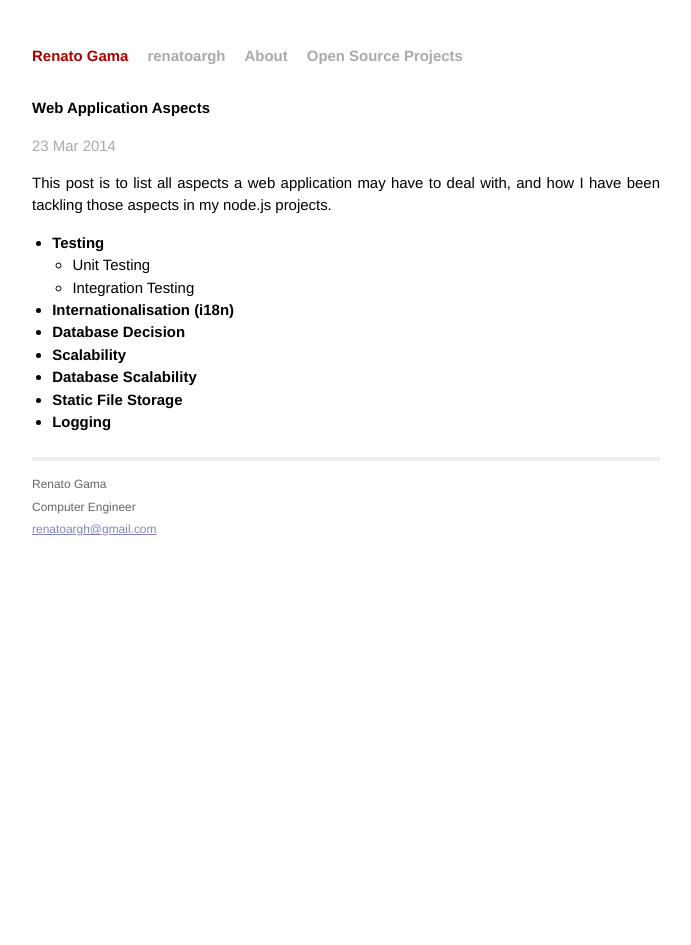
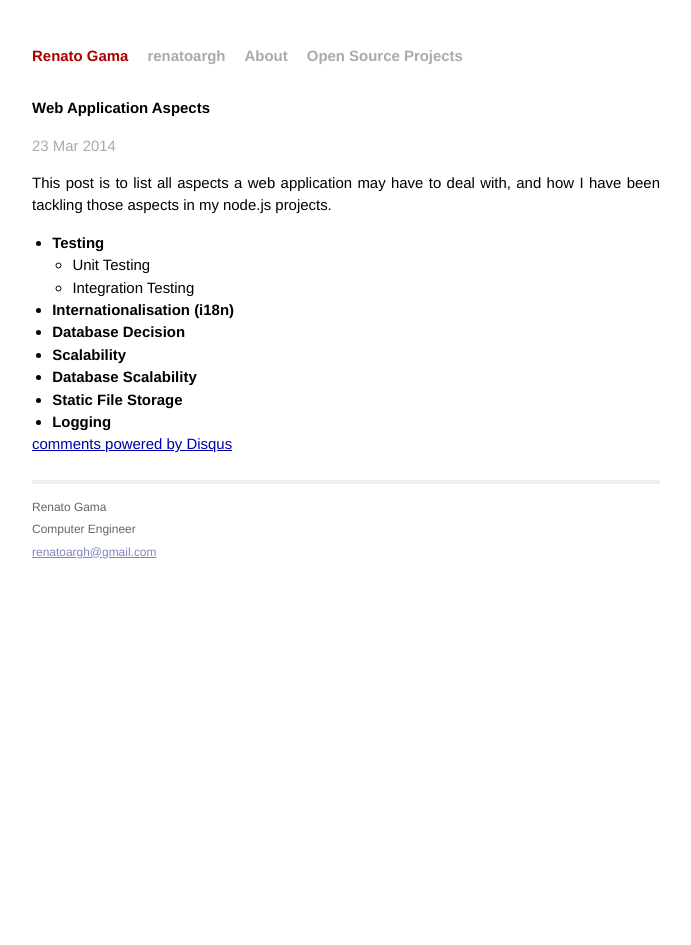
Before and after one commit to renatoargh/renatoargh.github.io, a Jekyll site: the page built from _posts/2014-03-23-web-application-aspects.md, in a window 1280 px wide. Shown: the whole page, without its empty margins (294-985 px from the left). Built offline with Jekyll 4.4.1, drawn with Linux system fonts in a browser that asks for light colours; Markdown is read by kramdown in place of the engine named in the settings; comment, search, counter and statistics services are not loaded; some of the changed lines change nothing that is shown.

Commit message:
Update post.html

```diff
--- a/_layouts/post.html
+++ b/_layouts/post.html
@@ -7,3 +7,15 @@
 <div class="post">
 {{ content }}
 </div>
+<div id="disqus_thread"></div>
+<script type="text/javascript">
+    var disqus_shortname = 'renatogama'; // required: replace example with your forum shortname
+
+    (function() {
+        var dsq = document.createElement('script'); dsq.type = 'text/javascript'; dsq.async = true;
+        dsq.src = '//' + disqus_shortname + '.disqus.com/embed.js';
+        (document.getElementsByTagName('head')[0] || document.getElementsByTagName('body')[0]).appendChild(dsq);
+    })();
+</script>
+<noscript>Please enable JavaScript to view the <a href="http://disqus.com/?ref_noscript">comments powered by Disqus.</a></noscript>
+<a href="http://disqus.com" class="dsq-brlink">comments powered by <span class="logo-disqus">Disqus</span></a>
```
